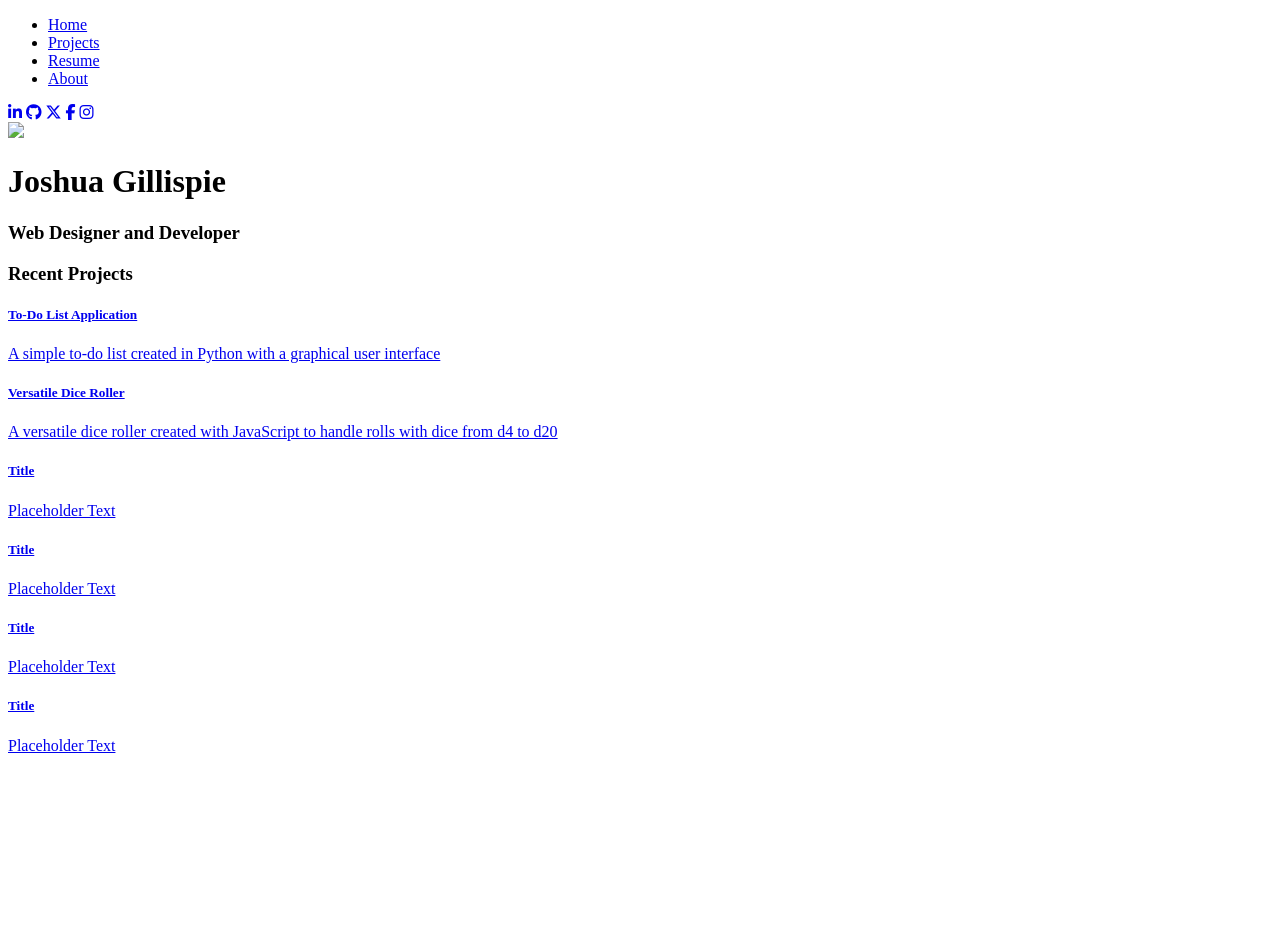
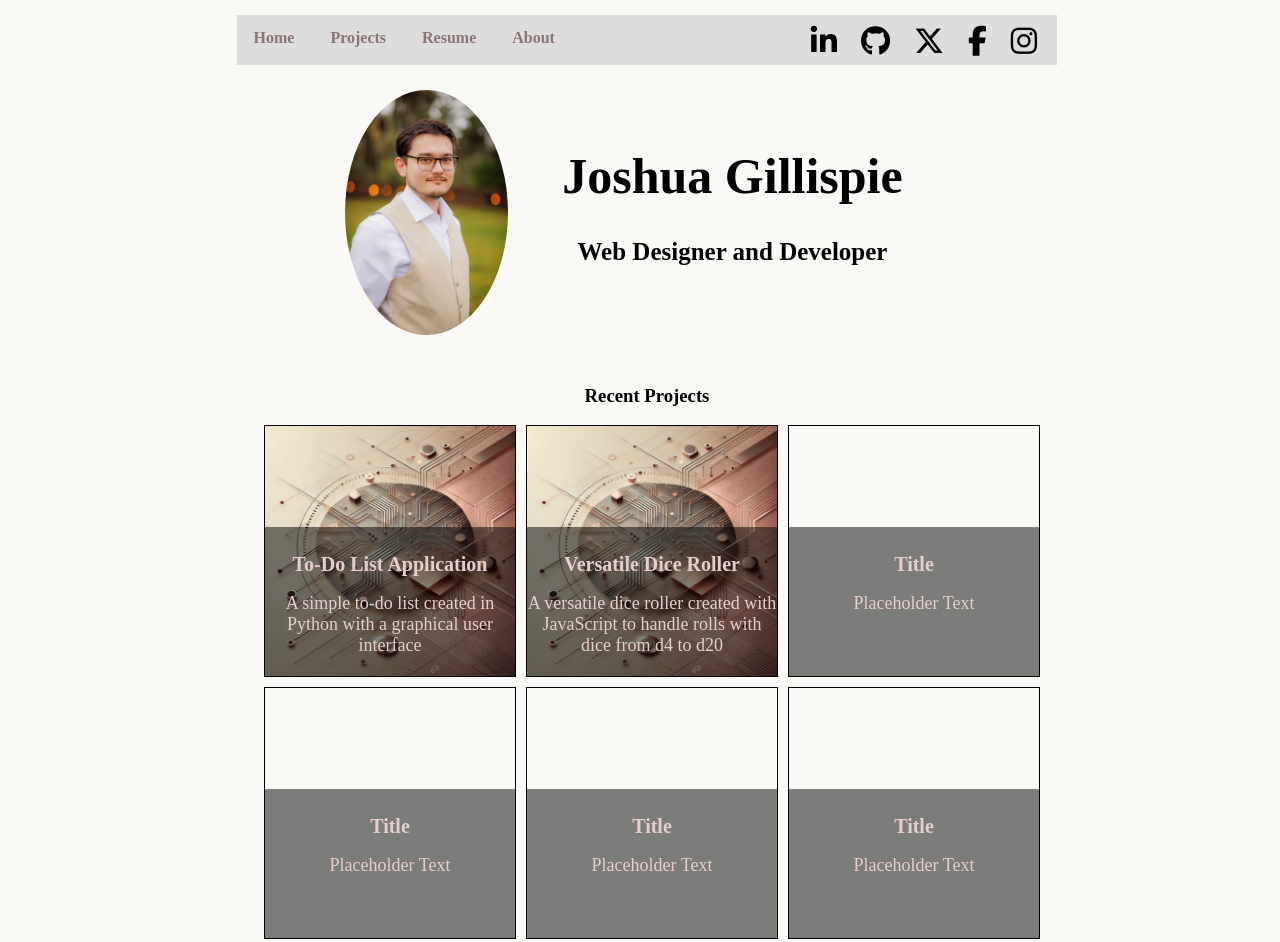
Before and after one commit to Jgillispie09/Jgillispie09.github.io, a plain HTML site: page index.html in a window 1280 px wide. Before the commit the page ends 800 px from the top, so only its background shows below. Drawn offline with Linux system fonts and the light colour scheme.

Commit message:
Update index.html

```diff
--- a/index.html
+++ b/index.html
@@ -1,7 +1,7 @@
 <!DOCTYPE html>
 <html>
     <head>
-        <link rel="stylesheet" href="assets\stylesheets\style.css">
+        <link rel="stylesheet" href="style.css">
         <script src="https://kit.fontawesome.com/9a79f9b0b1.js" crossorigin="anonymous"></script>
         <title>Portfolio</title>
     </head>
@@ -23,7 +23,7 @@
                 <a href="#"><i class="fa-brands fa-instagram"></i></a>
             </div>
             <div class="hero">
-                <img src="assets\images\portfolioimage.JPG">
+                <img src="portfolioimage.JPG">
                 <div class="hero-title">
                     <h1>Joshua Gillispie</h1>
                     <h3>Web Designer and Developer</h3>
```
